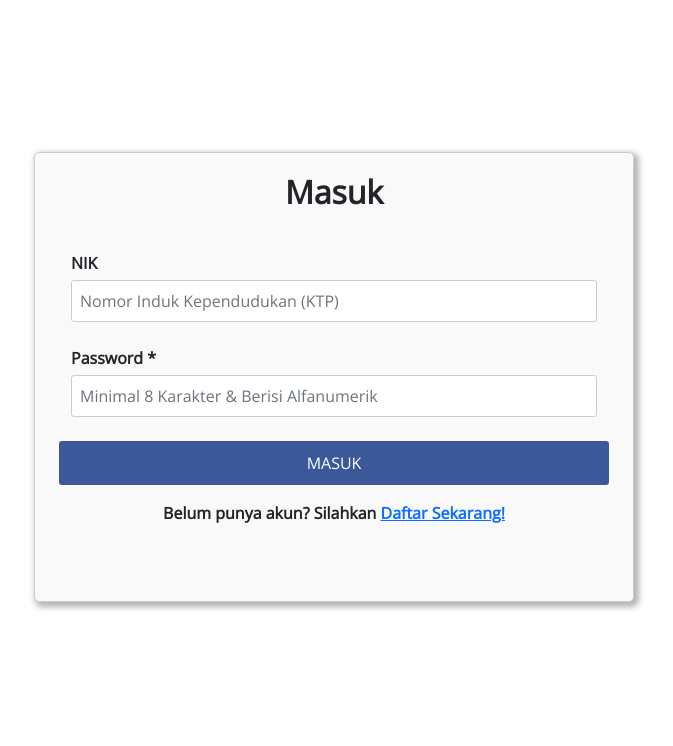
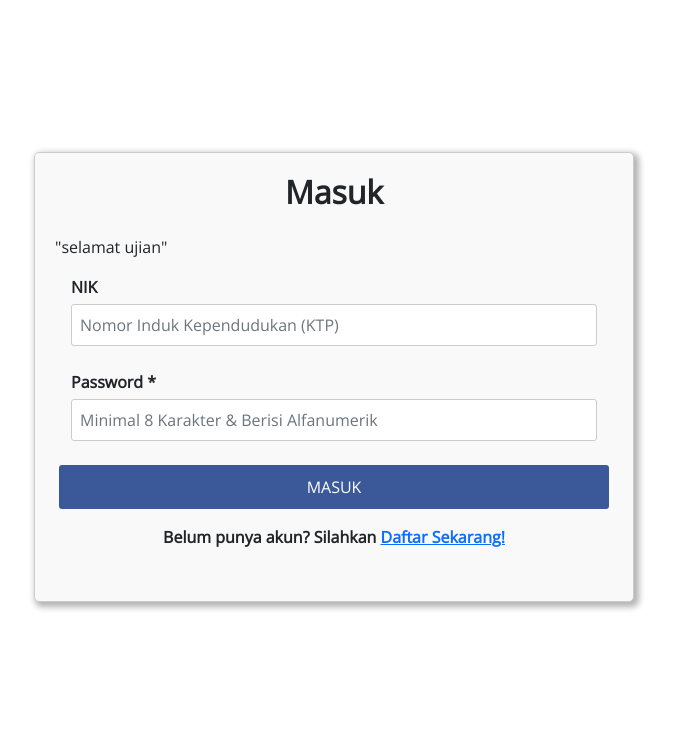
Before and after one commit to NurulAuliaApriliyanti/UAS_3, a PHP site: page /login.php in a window 1280 px wide. Shown: the part 1011-1757 px from the top of the page, without its empty margins (306-979 px from the left). Run offline with PHP 8.4, Linux system fonts and the light colour scheme.

Commit message:
NurulAuliaApriliyanti_E1E122134

```diff
--- a/aplikasi/cekLogin.php
+++ b/aplikasi/cekLogin.php
@@ -5,7 +5,7 @@ class userLogin extends Database
 {
     public function __construct()
     {
-        parent::__construct();//konsep oop
+        parent::__construct();//konsep ooppp
     }
 
     public function cekLogin($nik)
--- a/aplikasi/login.php
+++ b/aplikasi/login.php
@@ -97,7 +97,7 @@ include 'konek.php';
       <div class="form-box">
         <h2 class="text-center mb-4">Masuk</h2>
 
-        <form action="cekLogin.php" method="post">
+        <form action="cekLogin.php" method="post">"selamat ujian"
           <div class="card-body mb-4">
             <label for="nik" class="form-label">NIK</label>
             <div class="input-group mb-4">
```
